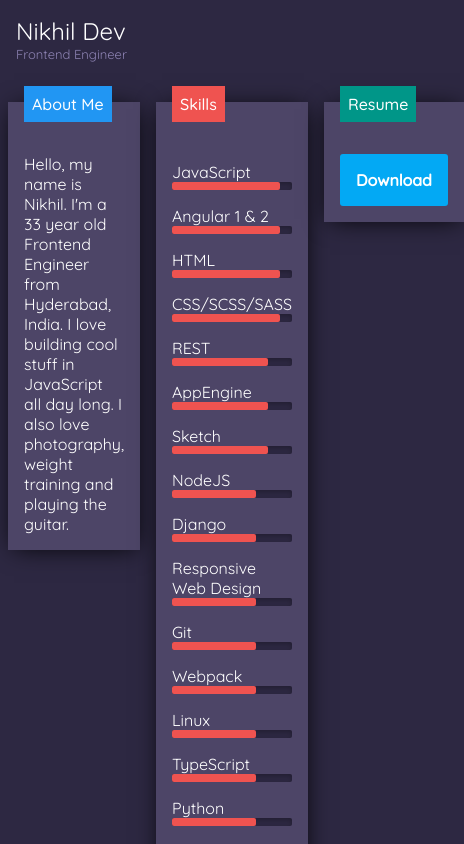
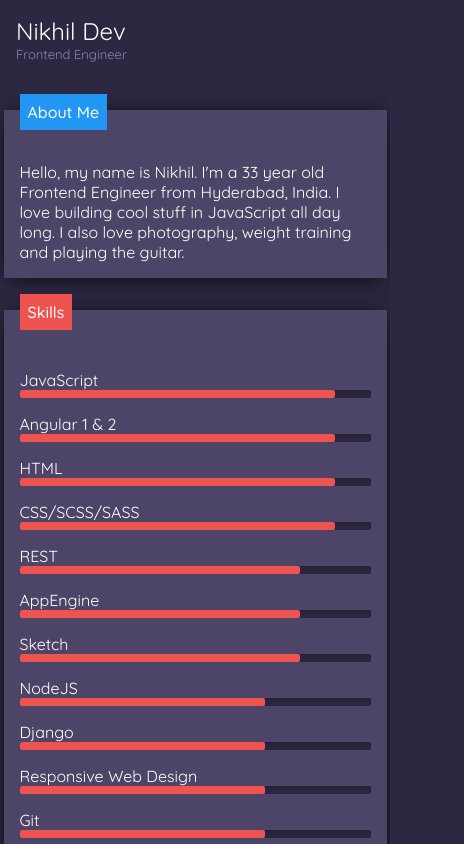
Before and after one commit to nikhildev/nikhildev.com, a React (Create React App) app: page / in a window 390 px wide. Shown: the top 844 px of the page, 464 px wide, since content can reach past the window. Built offline with nearby package versions, Linux system fonts and the light colour scheme; some icons are missing.

Commit message:
Added Responsiveness

```diff
--- a/src/AboutMe/AboutMe.css
+++ b/src/AboutMe/AboutMe.css
@@ -1,7 +1,3 @@
-#about-me.card {
-  width: 320px;
-}
-
 #about-me .card-title {
   background: #2196f3;
 }
--- a/src/App.css
+++ b/src/App.css
@@ -1,3 +1,10 @@
 #content {
   padding-top: 16px;
 }
+
+@media (max-width: 700px) {
+  #content {
+    align-items: center;
+    flex-direction: column;
+  }
+}
--- a/src/Resume/Resume.css
+++ b/src/Resume/Resume.css
@@ -1,6 +1,3 @@
-#resume {
-  width: 320px;
-}
 #download-resume {
   background: #03a9f4;
   border-radius: 3px;
--- a/src/Skills/Skills.css
+++ b/src/Skills/Skills.css
@@ -1,7 +1,3 @@
-#skills.card {
-  width: 320px;
-}
-
 #skills .card-title {
   background: #ef5350;
 }
--- a/src/index.css
+++ b/src/index.css
@@ -8,9 +8,16 @@ body, html {
 .card {
   background: #4d4567;
   padding: 16px;
-  margin: 8px;
+  margin: 16px;
   color: white;
   box-shadow: 1px 2px 24px -5px rgba(0, 0, 0, 1);
+  width: 320px;
+}
+@media (max-width: 700px) {
+  .card {
+    max-width: 640px;
+    width: 90%;
+  }
 }
 
 .card-title {
```
Also changed, not shown: 1 other file (tests, documents, lock files or other folders).
